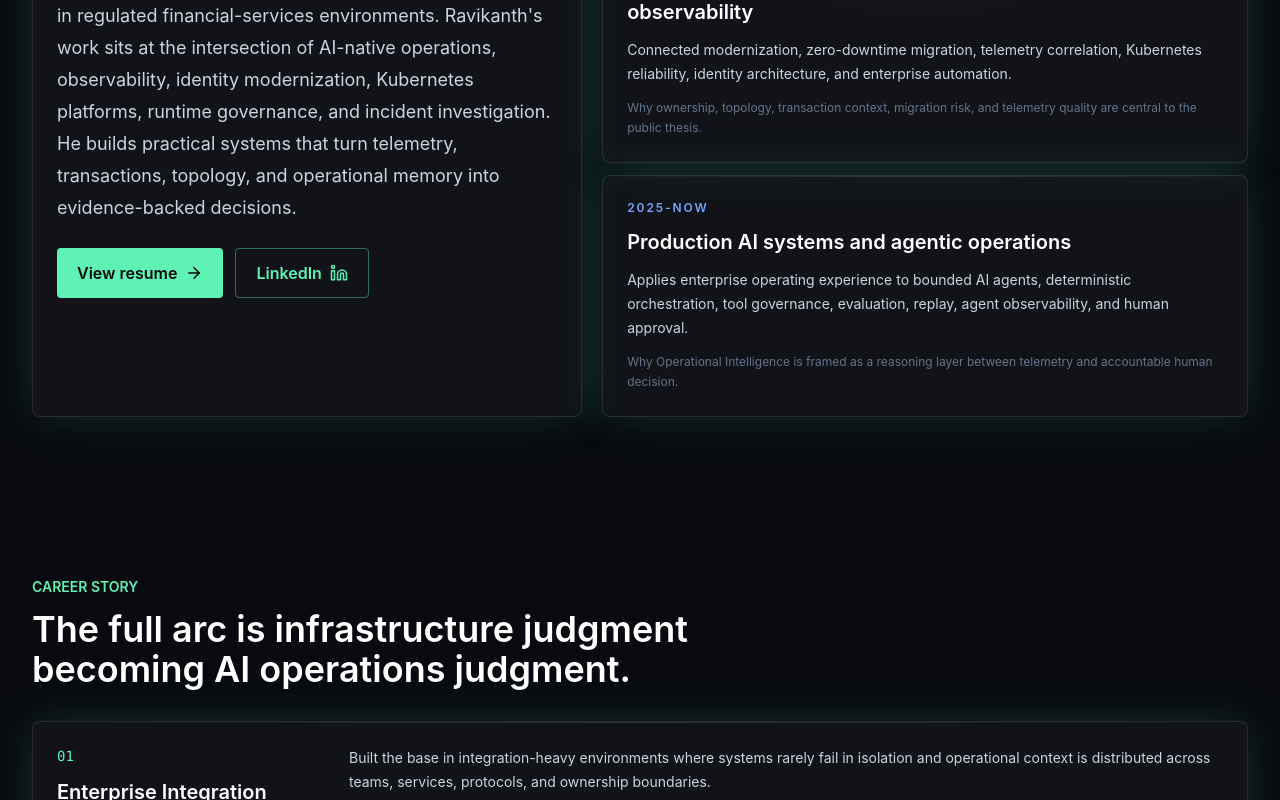
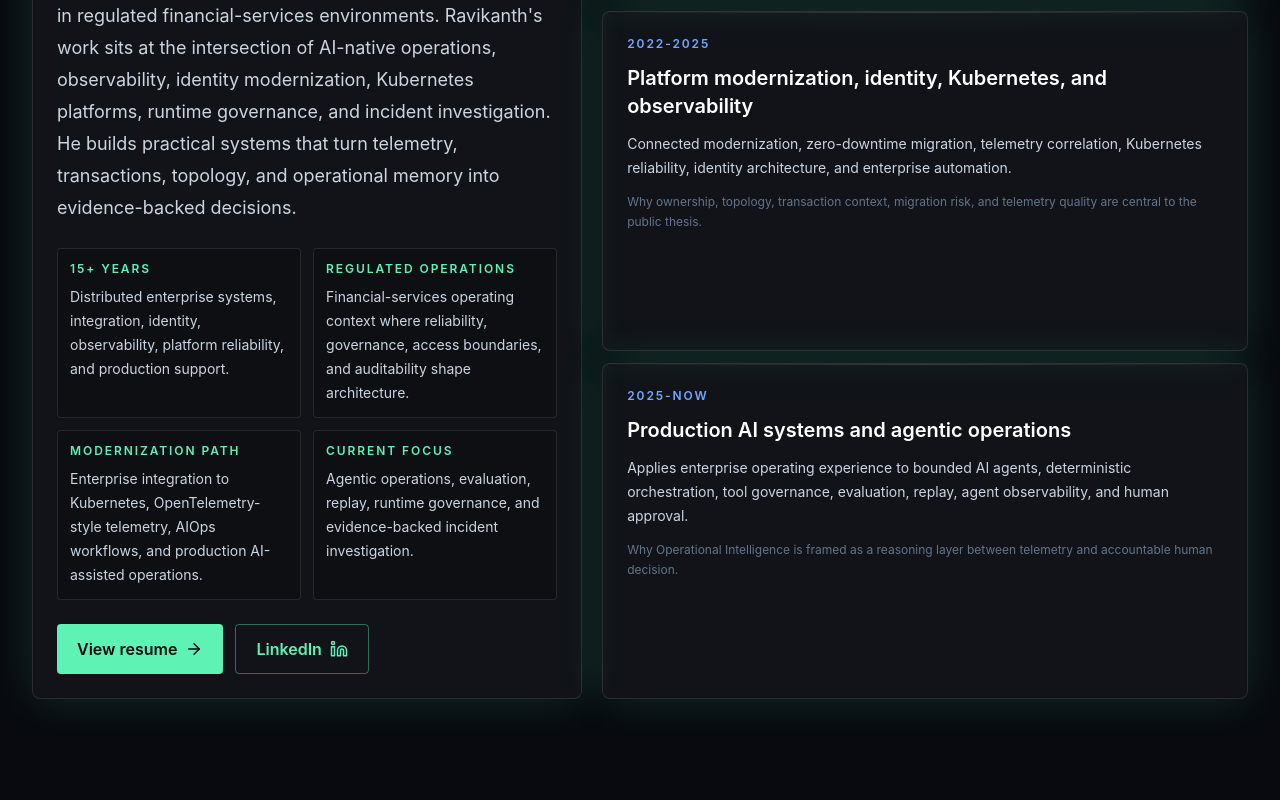
Before and after one commit to rseri17-code/seri-ai, a Next.js app: page /background in a window 1280 px wide. Shown: the part 590-1390 px from the top of the page. Built offline with nearby package versions, Linux system fonts and the light colour scheme; no server answers.

Commit message:
Add background evidence strip

```diff
--- a/app/background/page.tsx
+++ b/app/background/page.tsx
@@ -22,6 +22,13 @@ export const metadata: Metadata = {
 
 const formatFixtureText = (text: string) => text.replace("{fixtureCount}", String(evalReport.fixtures.length));
 
+const backgroundEvidence = [
+  ["15+ years", "Distributed enterprise systems, integration, identity, observability, platform reliability, and production support."],
+  ["Regulated operations", "Financial-services operating context where reliability, governance, access boundaries, and auditability shape architecture."],
+  ["Modernization path", "Enterprise integration to Kubernetes, OpenTelemetry-style telemetry, AIOps workflows, and production AI-assisted operations."],
+  ["Current focus", "Agentic operations, evaluation, replay, runtime governance, and evidence-backed incident investigation."]
+] as const;
+
 export default function BackgroundPage() {
   return (
     <>
@@ -36,6 +43,14 @@ export default function BackgroundPage() {
             <p className="mt-4 text-lg leading-8 text-slate-300">
               {resume.summary}
             </p>
+            <div className="mt-6 grid gap-3 sm:grid-cols-2">
+              {backgroundEvidence.map(([label, detail]) => (
+                <div key={label} className="rounded border border-white/10 bg-black/20 p-3">
+                  <p className="text-xs font-semibold uppercase tracking-[0.16em] text-mint">{label}</p>
+                  <p className="mt-2 text-sm leading-6 text-slate-300">{detail}</p>
+                </div>
+              ))}
+            </div>
             <div className="mt-6 flex flex-wrap gap-3">
               <Link href="/resume" className="inline-flex items-center gap-2 rounded bg-mint px-5 py-3 font-semibold text-ink">
                 View resume <ArrowRight size={18} />
--- a/scripts/validate-rendered-routes.mjs
+++ b/scripts/validate-rendered-routes.mjs
@@ -122,6 +122,10 @@ const routeContracts = [
     maxBytes: 150_000,
     required: [
       "The operating background behind the Operational Intelligence thesis",
+      "15+ years",
+      "Regulated operations",
+      "Modernization path",
+      "Current focus",
       "What the career arc trained him to protect.",
       "Preserved constraint",
       "Ravikanth Seri",
```
Also changed, not shown: scripts/validate-content-coherence.mjs (+9 -0 lines), 1 other file (tests, documents, lock files or other folders).
